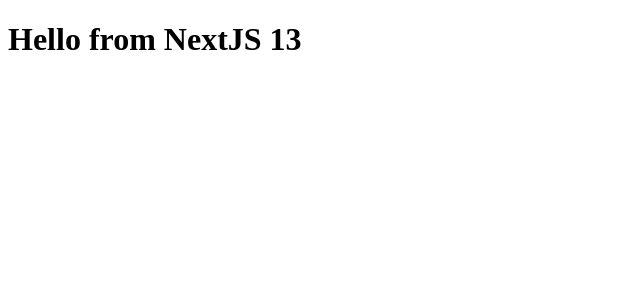
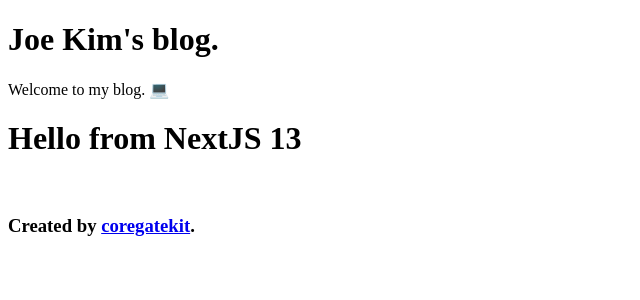
Before and after one commit to coregatekit/blog, a Next.js app: page / in a window 1280 px wide. Shown: the top 300 px of the page, without its empty margins (0-640 px from the left). Built offline with nearby package versions, Linux system fonts and the light colour scheme.

Commit message:
Add header and footer

```diff
--- a/app/layout.tsx
+++ b/app/layout.tsx
@@ -1,16 +1,43 @@
+import Link from "next/link";
+
 export const metadata = {
-  title: 'Next.js',
-  description: 'Generated by Next.js',
-}
+  title: "Coregate",
+  description: "Generated by Next.js",
+};
 
 export default function RootLayout({
   children,
 }: {
-  children: React.ReactNode
+  children: React.ReactNode;
 }) {
+  const header = (
+    <header>
+      <div>
+        <h1>Joe Kim's blog.</h1>
+        <p>Welcome to my blog. 💻</p>
+      </div>
+    </header>
+  );
+
+  const footer = (
+    <footer>
+      <div>
+        <br />
+        <h3>
+          Created by{" "}
+          <Link href={"https://github.com/coregatekit"}>coregatekit</Link>.
+        </h3>
+      </div>
+    </footer>
+  );
+
   return (
     <html lang="en">
-      <body>{children}</body>
+      <body>
+        {header}
+        {children}
+        {footer}
+      </body>
     </html>
-  )
+  );
 }
```
